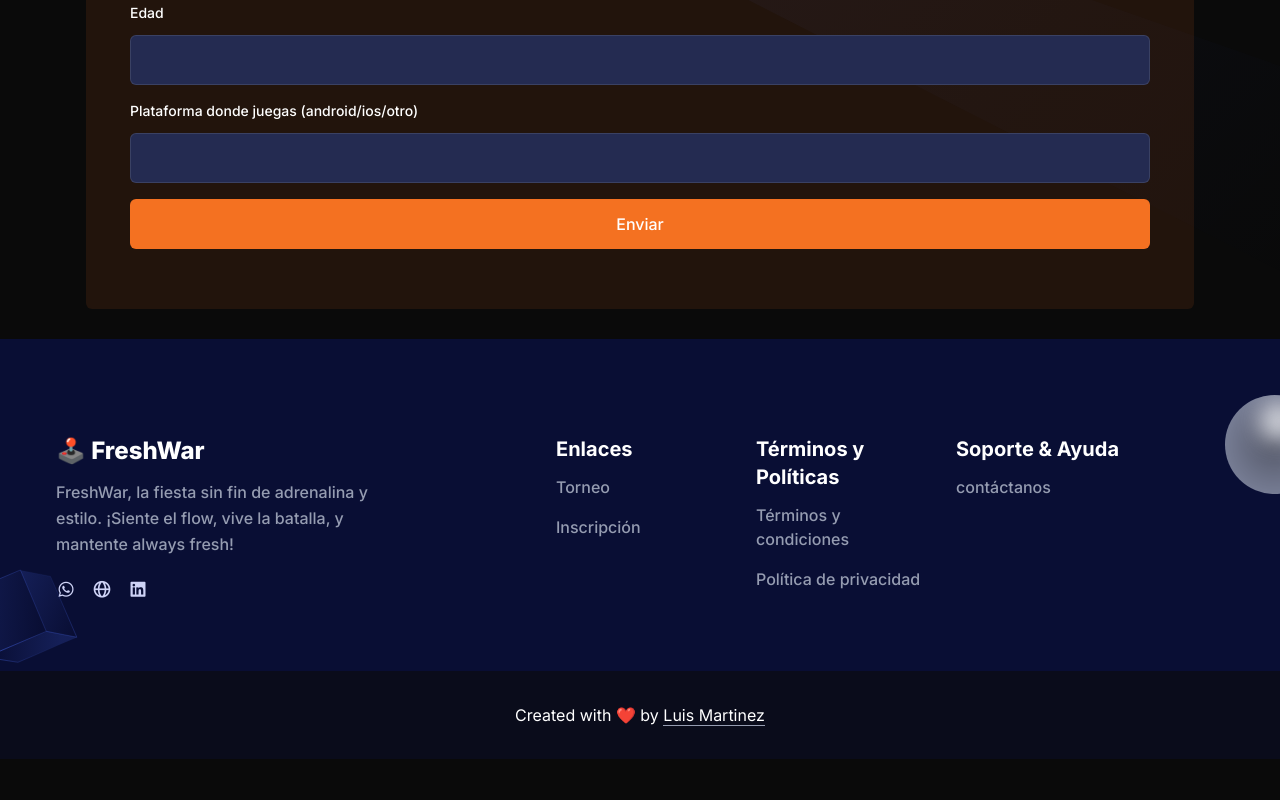
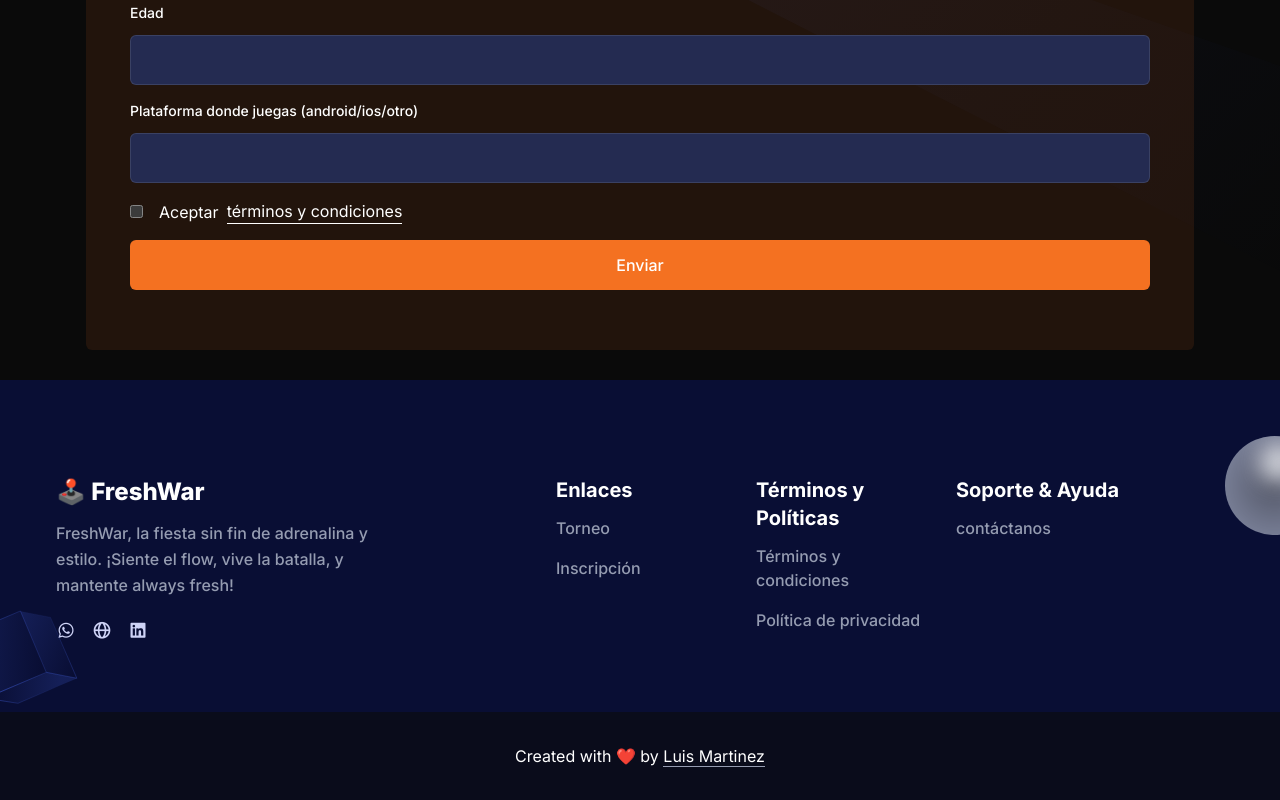
Before and after one commit to MrLuis-WebMaster/client-participants-tournament, a Next.js app: page /inscripcion in a window 1280 px wide. Shown: the part 980-1780 px from the top of the page. Before the commit the page ends 1739 px from the top, so only its background shows below. Built offline with nearby package versions, Linux system fonts and the light colour scheme.

Commit message:
fix: :sparkles: new texts and new fields

```diff
--- a/app/contacto/page.tsx
+++ b/app/contacto/page.tsx
@@ -11,7 +11,7 @@ const ContactPage = () => {
   return (
     <>
       <Breadcrumb
-        pageName="contáctanos"
+        pageName="Contáctanos"
         description="En este formulario puedes ponerte en contacto con nosotros a traves de correo"
       />
       <section id="contact" className="overflow-hidden pb-16 md:pb-20 lg:pb-28">
--- a/app/head.tsx
+++ b/app/head.tsx
@@ -4,6 +4,7 @@ export default function Head() {
       <title></title>
       <meta content="width=device-width, initial-scale=1" name="viewport" />
       <meta name="description" content="Generated by create next app" />
+      <meta httpEquiv="Content-Type" content="text/html; charset=utf-8" />
       <link rel="icon" href="/images/favicon.ico" />
     </>
   );
--- a/app/page.tsx
+++ b/app/page.tsx
@@ -19,6 +19,9 @@ export default function Home() {
     <>
       <ScrollUp />
       <Hero />
+      <p>
+
+      </p>
       <Features />
       <SectionOne
         image="/images/rules.svg"
--- a/components/Contact/FormRegister.tsx
+++ b/components/Contact/FormRegister.tsx
@@ -161,6 +161,7 @@ const validationSchema = Yup.object().shape({
     .moreThan(16, 'Debes tener al menos 17 años para registrarte.')
     .required('Por favor, introduce tu edad.'),
   platform: Yup.string().required('Por favor, ingresa la plataforma donde juegas.'),
+  acceptTerms: Yup.boolean().oneOf([true], 'Debe aceptar los términos y condiciones para continuar.'),
 });
 
 
@@ -206,6 +207,7 @@ const FormRegister = () => {
       userId: '',
       age: '',
       platform: '',
+      acceptTerms: false,
     },
     validationSchema,
     onSubmit: (values) => {
@@ -359,6 +361,22 @@ const FormRegister = () => {
             <div className="text-red">{formik.errors.platform}</div>
           ) : null}
         </div>
+        <div className='mb-4'>
+          <label className="flex items-center gap-2">
+            <input
+              type="checkbox"
+              name="acceptTerms"
+              checked={formik.values.acceptTerms}
+              onChange={formik.handleChange}
+              className="mr-2"
+            />
+            Aceptar
+            <a className='border-b' href="terminos-y-condiciones" target="_blank" rel="noopener noreferrer"> términos y condiciones</a>
+          </label>
+          {formik.touched.acceptTerms && formik.errors.acceptTerms ? (
+            <div className="text-red">{formik.errors.acceptTerms}</div>
+          ) : null}
+        </div>
         <button className="duration-80 mb-4 w-full cursor-pointer rounded-md border border-transparent bg-primary py-3 px-6 text-center text-base font-medium text-white outline-none transition ease-in-out hover:bg-opacity-80 hover:shadow-signUp focus-visible:shadow-none" type='submit' disabled={loading} >Enviar</button>
       </form>
       <BG />
--- a/components/Hero/index.tsx
+++ b/components/Hero/index.tsx
@@ -17,7 +17,7 @@ const Hero = () => {
                 <h1 className="mb-5 text-3xl font-bold leading-tight text-black dark:text-white sm:text-4xl sm:leading-tight md:text-5xl md:leading-tight">
                 TORNEO CALL OF DUTY MOBILE
                 </h1>
-                <p className="mb-12 text-base font-medium !leading-relaxed text-body-color dark:text-white dark:opacity-90 sm:text-lg md:text-xl">
+                <p className="mb-3 text-base font-medium !leading-relaxed text-body-color dark:text-white dark:opacity-90 sm:text-lg md:text-xl">
                   ¡Bienvenido a FreshWar, donde la diversión y la competencia se unen en C.O.D Mobile!
                   <br />
                   Sumérgete en emoción, estrategia y buen rollo compitiendo con otros jugadores.
@@ -25,6 +25,16 @@ const Hero = () => {
                   Muestra tus habilidades y forja nuevas amistades en esta experiencia única.
                   <br />
                   ¡Únete a FreshWar y regístrate para un torneo inolvidable y lleno de diversión!
+                  <br />
+                </p>
+                <p className="mb-12 text-base font-medium">
+                El torneo sera el 30 de Octubre
+                  <br />
+                  - 7:00 PM (Colombia, México, Perú, Ecuador)
+                  <br />
+                  - 8:00 PM (Venezuela, Chile)
+                  <br />
+                  - 9:00 PM (Argentina)
                   <br />
                 </p>
                 <div className="flex flex-col items-center justify-center space-y-4 sm:flex-row sm:space-x-4 sm:space-y-0">
```
